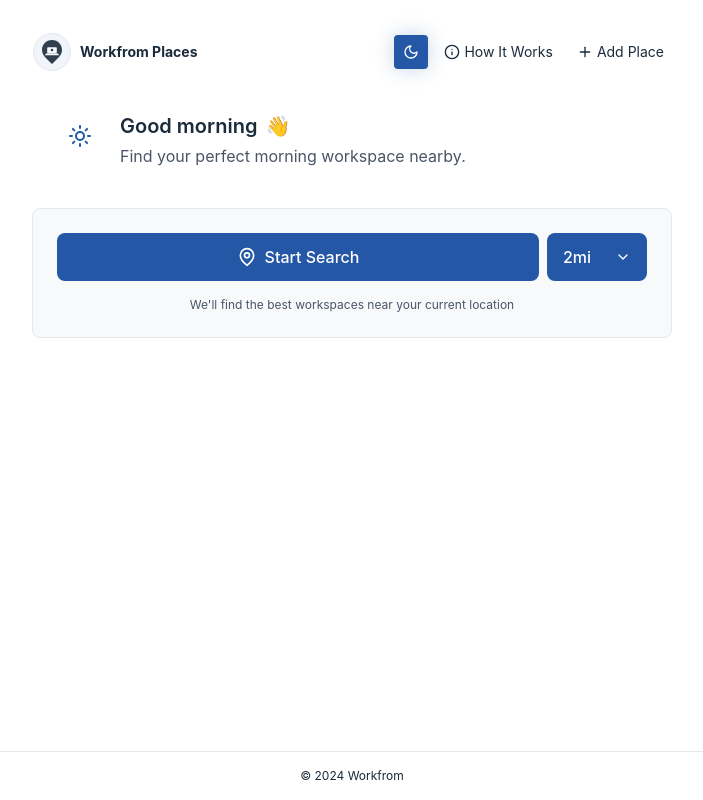
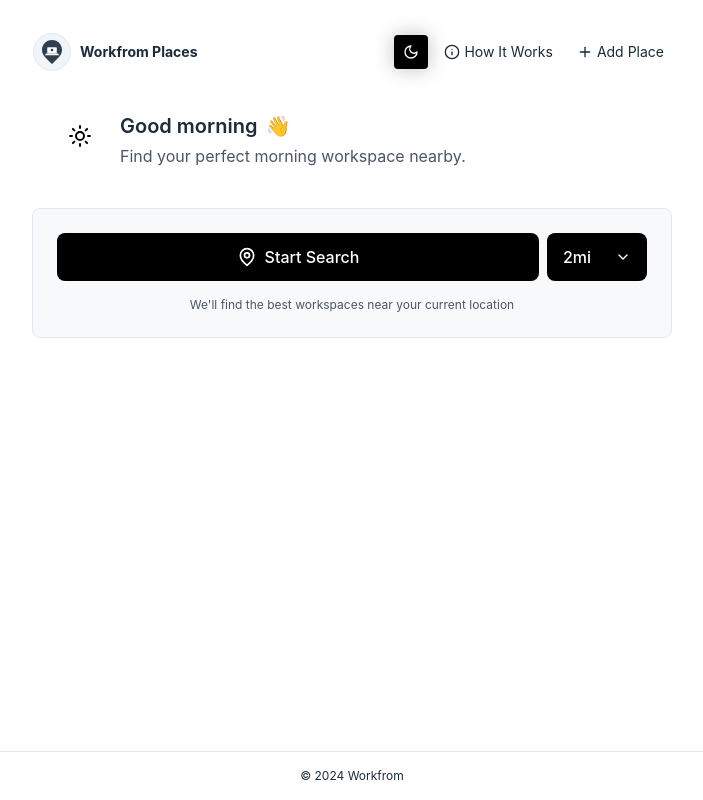
Before and after one commit to darrenbuckner/Workfrom-Places-Search-V2, a React (Create React App) app: page / in a window 1280 px wide. Shown: the whole page, without its empty margins (288-991 px from the left). Built offline with nearby package versions, Linux system fonts and the light colour scheme.

Commit message:
this update optimizes UX

```diff
--- a/src/theme.js
+++ b/src/theme.js
@@ -92,35 +92,35 @@ export const darkTheme = {
 };
 
 export const lightTheme = {
-  // Base colors - Warm, professional neutrals
+  // Base colors - Warm, professional neutrals (unchanged)
   'bg-primary': '#FFFFFF',            // Clean white
   'bg-secondary': '#F8F9FB',          // Soft blue-gray
   'bg-tertiary': '#F1F4F8',           // Lighter blue-gray
 
-  // Text colors - Rich, readable hierarchy
+  // Text colors - Rich, readable hierarchy (unchanged)
   'text-primary': '#1A2B3B',          // Deep blue-gray
   'text-secondary': '#4A5567',        // Medium blue-gray
   'text-tertiary': '#6E7A8A',         // Light blue-gray
 
-  // Action colors - Confident blue
-  'action-primary': '#2557A7',        // Professional blue
-  'action-primary-hover': '#1E4687',  // Darker blue
-  'action-primary-light': 'rgba(37, 87, 167, 0.12)',
-  'action-primary-border': 'rgba(37, 87, 167, 0.25)',
+  // Action colors - Now dark and bold
+  'action-primary': '#000000',        // Pure black for primary actions
+  'action-primary-hover': '#1a1a1a',  // Slightly lighter black on hover
+  'action-primary-light': 'rgba(0, 0, 0, 0.12)',
+  'action-primary-border': 'rgba(0, 0, 0, 0.25)',
 
-  // Interactive colors - Natural progression
+  // Interactive colors - More contrast
   'interactive-text': '#1A2B3B',      // Deep blue-gray
-  'interactive-hover': '#2557A7',     // Professional blue
+  'interactive-hover': '#000000',     // Black
   'interactive-muted': '#4A5567',     // Medium blue-gray
 
-  // Accent colors - Professional palette
-  'accent-primary': '#2557A7',        // Professional blue
-  'accent-secondary': '#1E4687',      // Darker blue
-  'accent-muted': '#EEF4FB',          // Light blue background
+  // Accent colors - Bold black palette
+  'accent-primary': '#000000',        // Pure black
+  'accent-secondary': '#1a1a1a',      // Slightly lighter black
+  'accent-muted': '#f5f5f5',          // Light gray background
 
-  // Border colors - Subtle definition
-  'border-primary': '#E3E8EF',        // Light border
-  'border-secondary': '#D0D7E2',      // Slightly darker border
+  // Border colors - Subtle definition (unchanged)
+  'border-primary': '#E3E8EF',
+  'border-secondary': '#D0D7E2',
 
   // Component specific - Refined spaces
   'card-bg': '#FFFFFF',
@@ -130,58 +130,58 @@ export const lightTheme = {
   'button-text': '#FFFFFF',
   'button-text-muted': '#4A5567',
 
-  // Status colors - Clear, professional indicators
-  'success': '#0E8A6C',               // Professional green
+  // Status colors - High contrast indicators
+  'success': '#2D8A54',               // Darker green
   'warning': '#B95000',               // Warm orange
   'error': '#CC3340',                 // Professional red
-  'info': '#2557A7',                  // Professional blue
+  'info': '#000000',                  // Black for info
 
-  // Place-specific colors - Workspace oriented
+  // Place-specific colors - Bold workspace oriented
   'place-highlight-bg': '#F8F9FB',
   'place-highlight-border': '#E3E8EF',
-  'place-tag-bg': 'rgba(37, 87, 167, 0.08)',
-  'place-tag-text': '#2557A7',
-  'place-score-high': '#0E8A6C',
+  'place-tag-bg': 'rgba(0, 0, 0, 0.08)',
+  'place-tag-text': '#000000',
+  'place-score-high': '#2D8A54',      // Darker green
   'place-score-medium': '#B95000',
   'place-score-low': '#CC3340',
-  'place-feature-icon': '#2557A7',
+  'place-feature-icon': '#000000',
   'place-distance': '#4A5567',
-  'place-hours': '#0E8A6C',
+  'place-hours': '#2D8A54',
   'place-hours-closed': '#CC3340',
 
   // Promoted place colors - Premium feel
-  'promoted-bg': '#F8FAFD',           // Slightly blue-tinted
+  'promoted-bg': '#F8FAFD',
   'promoted-border': '#E3E8EF',
   'promoted-text': '#1A2B3B',
   'promoted-secondary': '#4A5567',
-  'promoted-highlight': '#2557A7',
-  'promoted-tag-bg': 'rgba(37, 87, 167, 0.08)',
-  'promoted-tag-text': '#2557A7',
+  'promoted-highlight': '#000000',
+  'promoted-tag-bg': 'rgba(0, 0, 0, 0.08)',
+  'promoted-tag-text': '#000000',
   'promoted-score-bg': '#F8FAFD',
   'promoted-score-text': '#1A2B3B',
-  'promoted-feature-icon': '#2557A7',
+  'promoted-feature-icon': '#000000',
 
-  // Scoring colors for promoted items - Consistent states
-  'promoted-score-high': '#0E8A6C',
+  // Scoring colors for promoted items
+  'promoted-score-high': '#2D8A54',   // Darker green
   'promoted-score-medium': '#B95000',
   'promoted-score-low': '#CC3340',
 
-  // Navigation - Clear wayfinding
-  'nav-active': '#2557A7',
+  // Navigation - Bold wayfinding
+  'nav-active': '#000000',
   'nav-inactive': '#4A5567',
-  'nav-hover': '#1E4687',
+  'nav-hover': '#1a1a1a',
 
-  // Map elements - Professional mapping
-  'map-marker': '#2557A7',
-  'map-marker-active': '#1E4687',
+  // Map elements - Bold mapping
+  'map-marker': '#000000',
+  'map-marker-active': '#1a1a1a',
   'map-overlay': 'rgba(255, 255, 255, 0.95)',
 
   // Modal - Clean overlay
-  'modal-overlay': 'rgba(26, 43, 59, 0.4)',
+  'modal-overlay': 'rgba(0, 0, 0, 0.4)',
 
   // Gradients - Subtle transitions
-  'gradient-primary': 'linear-gradient(to right, rgba(37, 87, 167, 0.08), rgba(37, 87, 167, 0.04))',
-  'gradient-hover': 'linear-gradient(to right, rgba(37, 87, 167, 0.12), rgba(37, 87, 167, 0.08))',
+  'gradient-primary': 'linear-gradient(to right, rgba(0, 0, 0, 0.08), rgba(0, 0, 0, 0.04))',
+  'gradient-hover': 'linear-gradient(to right, rgba(0, 0, 0, 0.12), rgba(0, 0, 0, 0.08))',
 };
 
 // Helper functions
```
